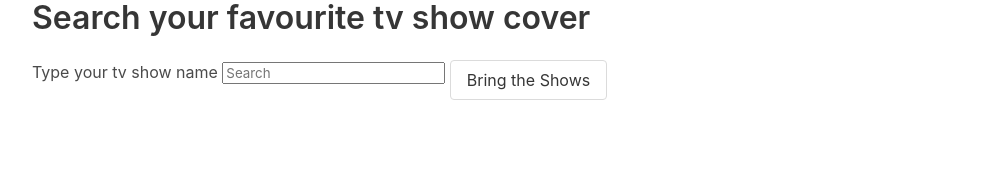
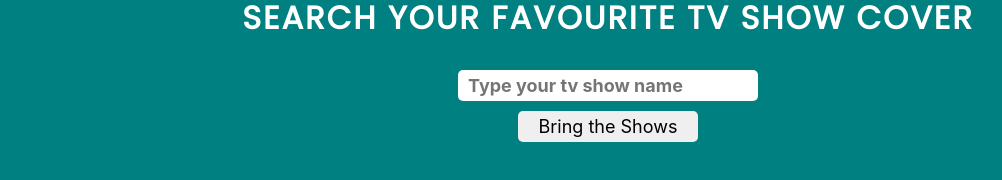
Before and after one commit to mafromist/TV-Show-Search, a plain HTML site: page index.html in a window 1280 px wide. Shown: the whole page, without its empty margins (32-1034 px from the left). Drawn offline with nearby package versions, Linux system fonts and the light colour scheme.

Commit message:
I think you like it

```diff
--- a/index.html
+++ b/index.html
@@ -18,9 +18,8 @@
     <section>
       <div class="container is-fullwidth searchArea">
         <form action="" class="searchForm form" id="form">
-                    <label for="query">Type your tv show name</label>
-                    <input type="text" class="searchBar" name="query" placeholder="Search">
-                    <button class="button">Bring the Shows</button>
+          <input type="text" class="searchBar" name="query" placeholder="Type your tv show name">
+          <button class="btn">Bring the Shows</button>
         </form>
       </div>
       <div class="container resultsArea">
@@ -32,4 +31,5 @@
   <script src="https://cdn.jsdelivr.net/npm/axios/dist/axios.min.js"></script>
   <script src="app.js"></script>
 </body>
+
 </html>
--- a/style.css
+++ b/style.css
@@ -0,0 +1,74 @@
+@import url("https://fonts.googleapis.com/css?family=Poppins");
+* {
+  margin: 0;
+  padding: 0;
+  box-sizing: border-box;
+  font-family: "Poppins", sans-serif;
+}
+body{
+  background-color: teal;
+  min-height: 100vh;
+}
+header{
+  display: flex;
+  justify-content: center;
+  align-items: center;
+}
+header .title{
+  letter-spacing: 2px;
+  text-transform: uppercase;
+  color: white;
+}
+form {
+  display: flex;
+  align-items: center;
+  justify-content: center;
+  flex-direction: column;
+  flex-wrap: wrap;
+  width: 100%;
+}
+
+input {
+  width: 300px;
+  padding: 5px 10px;
+  color: black;
+  outline: none;
+  font-size: 18px;
+  border-radius: 5px;
+  border: none;
+  margin: 10px;
+  font-weight: bold;
+}
+
+.btn {
+  padding: 5px;
+  width: 180px;
+  position: relative;
+  font-size: 18px;
+  border-radius: 5px;
+  border: none;
+  transition: all 0.3s;
+}
+.btn:hover{
+  background: #0051ff;
+  color: white;
+}
+/* }
+
+.btn {
+  padding: 5px;
+  width: 180px;
+  position: relative;
+  left: 75px;
+  font-size: 18px;
+  border-radius: 5px;
+  border: none;
+  transition: all 0.3s;
+} */
+/*
+body {
+  background-color: teal;
+  min-height: 100vh;
+} */
+
+/* }*/
```
Lines whose indentation alone changed are shown as unchanged.
